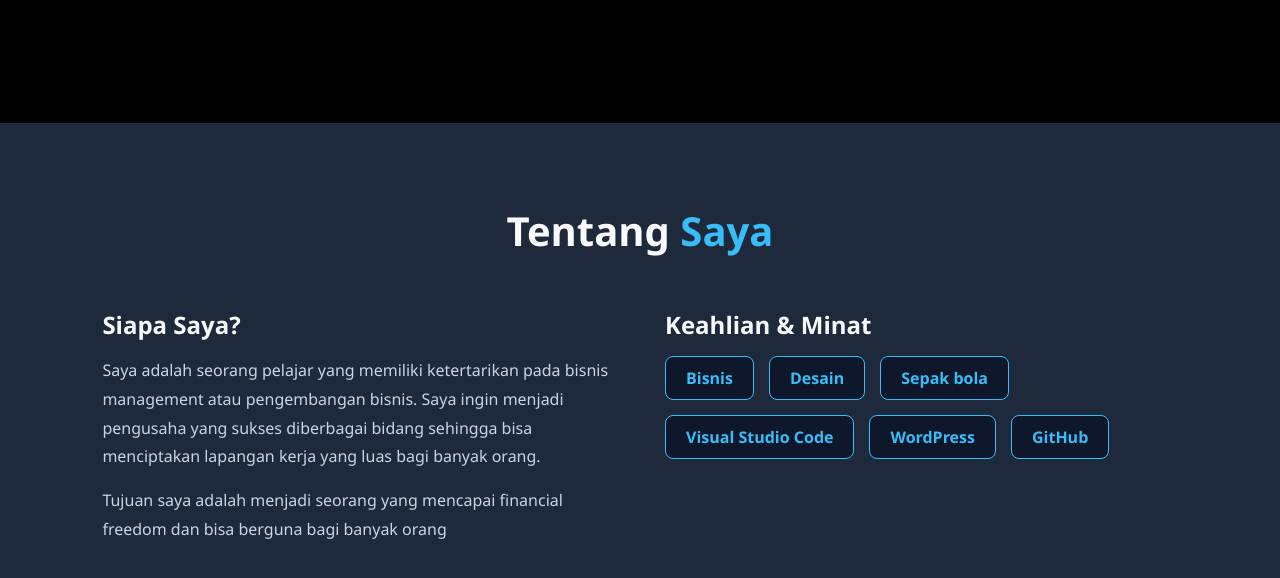
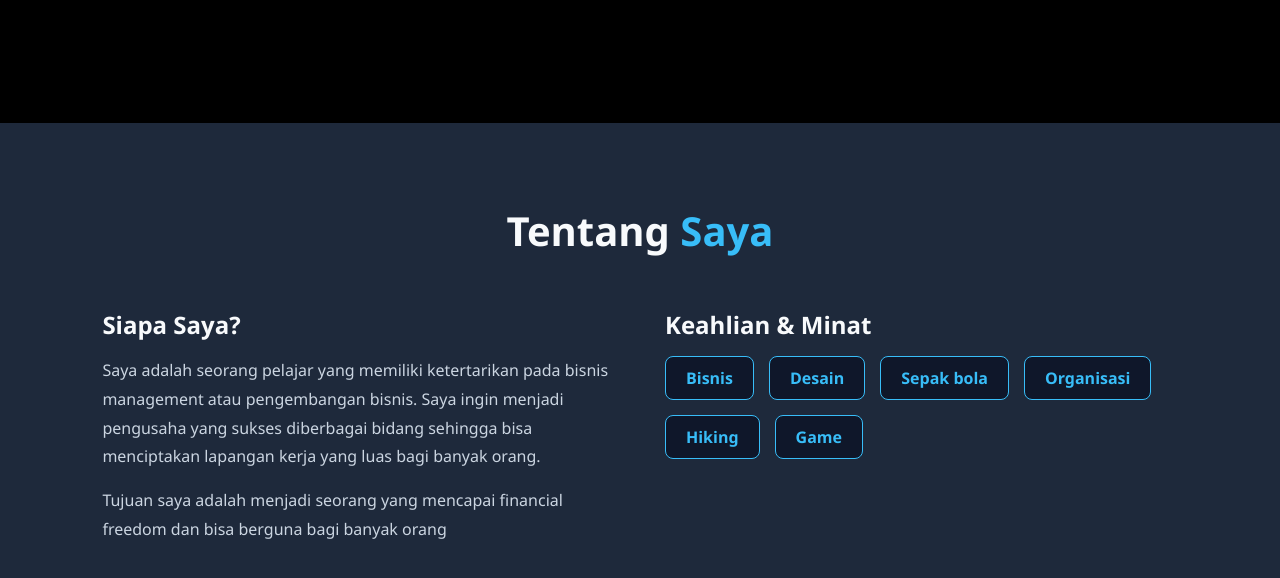
Before and after one commit to Pandjianung/portofolio-pandji, a plain HTML site: page index.html in a window 1280 px wide. Shown: the part 590-1168 px from the top of the page. Drawn offline with Linux system fonts and the light colour scheme; a script that the page names is missing.

Commit message:
Update index.html

```diff
--- a/index.html
+++ b/index.html
@@ -36,7 +36,7 @@
       </div>
       <div class="hero-image">
         <!-- Ganti src dengan link foto/gambar siswa nantinya -->
-        <img src="https://uploads.onecompiler.io/44zwmg9t5/1788224715451/Screenshot%20(12).png" alt="Foto Profil Saya" />
+        <img src="https://uploads.onecompiler.io/44zwmg9t5/44zwqtebg/WhatsApp%20Image%202026-07-28%20at%2017.10.05.jpeg" alt="Foto Profil Saya" />
       </div>
     </section>
     <!-- ========================================== -->
@@ -65,9 +65,9 @@
             <span class="skill-item">Bisnis</span>
             <span class="skill-item">Desain</span>
             <span class="skill-item">Sepak bola</span>
-            <span class="skill-item">Visual Studio Code</span>
-            <span class="skill-item">WordPress</span>
-            <span class="skill-item">GitHub</span>
+            <span class="skill-item">Organisasi</span>
+            <span class="skill-item">Hiking</span>
+            <span class="skill-item">Game</span>
           </div>
         </div>
       </div>
```
